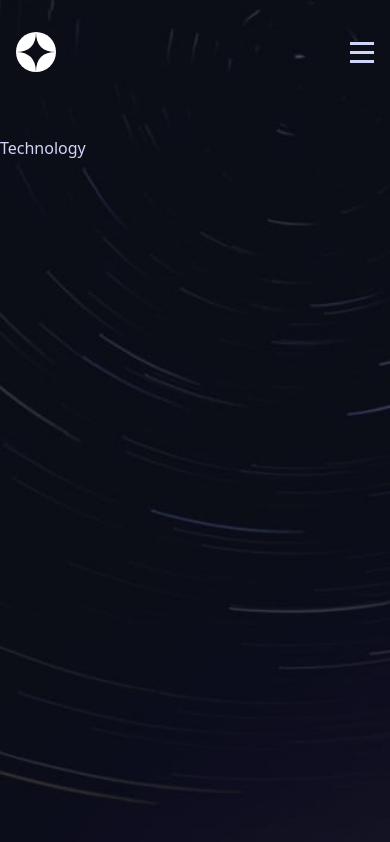
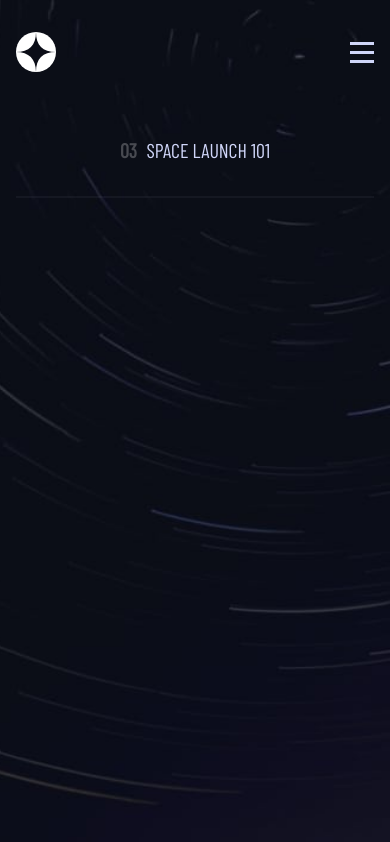
Before and after one commit to Abuu998/space-travel, a React (Vite) app: page /technology in a window 390 px wide. Built offline with nearby package versions, Linux system fonts and the light colour scheme; a web font is replaced by a local one.

Commit message:
fix: Made the slider component reusable

```diff
--- a/index.html
+++ b/index.html
@@ -2,7 +2,7 @@
 <html lang="en">
   <head>
     <meta charset="UTF-8" />
-    <link rel="icon" type="image/svg+xml" href="/vite.svg" />
+    <link rel="icon" type="image/png" href="src/assets/favicon-32x32.png" />
     <meta name="viewport" content="width=device-width, initial-scale=1.0" />
     <style>
       @import url('https://fonts.googleapis.com/css2?family=Barlow&family=Barlow+Condensed&family=Bellefair&display=swap');
--- a/src/components/navigation/Mobile.jsx
+++ b/src/components/navigation/Mobile.jsx
@@ -45,7 +45,7 @@ const pathVariant = {
 }
 
 
-const pages = ["Home", "Destination", "Crew", "Technology"]
+const PAGES = ["Home", "Destination", "Crew", "Technology"]
 
 
 function Mobile() {
@@ -83,9 +83,9 @@ function Mobile() {
                             </motion.svg>
                         </div>
                         <ul className="mt-12 pl-8 grid gap-5">
-                            { pages.map((p, index) => (
-                                <li key={p} className="relative mobile-navlink">
-                                    <NavLink to={p === "Home" ? "/" : `/${p.toLowerCase()}`} onClick={() => close()}>
+                            { PAGES.map((p, index) => (
+                                <li key={p} className="relative mobile-navlink" onClick={() => close()}>
+                                    <NavLink to={p === "Home" ? "/" : `/${p.toLowerCase()}`}>
                                         <NavText className="text-lg font-semibold">
                                             <span>{makeTwoNumber(index)}</span>
                                             <span className="ml-4">{p}</span>
--- a/src/components/crew/slider/Slider.jsx
+++ b/src/components/slider/Slider.jsx
@@ -1,18 +1,18 @@
 import { useEffect, useState } from "react"
-import SliderIndicator from "./SliderIndicator"
 
 function Slider({
     className="",
     autoPlay=true,
     interval=3500,
-    children: slides,
+    data=[],
+    children,
     changeIndex=()=>{},
     ...props
 }) {
     const [currentIndex, setCurrentIndex] = useState(0)
 
     const next = () => {
-        setCurrentIndex(curr => curr === slides.length - 1 ? 0 : curr + 1)
+        setCurrentIndex(curr => curr === data.length - 1 ? 0 : curr + 1)
     }
 
     // const previous = () => {
@@ -33,16 +33,10 @@ function Slider({
 
     return (
         <div
-            className="flex items-center justify-center gap-4 lg:mt-16 lg:justify-start"
+            className={`flex items-center justify-center gap-4 lg:mt-16 lg:justify-start ${className}`}
+            {...props}
         >
-            {slides.map((m, index) => (
-                <SliderIndicator
-                    key={m?.role}
-                    className={index === currentIndex ? "active" : ""}
-                    onClick={() => setCurrentIndex(index)}
-                    {...props}
-                />
-            ))}
+            {children({ data, setSliderIndex: setCurrentIndex })}
         </div>
     )
 }
--- a/src/pages/Crew.jsx
+++ b/src/pages/Crew.jsx
@@ -3,8 +3,9 @@ import { useSelector } from "react-redux"
 import { AnimatePresence, motion } from "framer-motion"
 import Container from "../components/container/MainContainer"
 import TitleWithNumbers from "../components/text/TitleWithNumbers"
+import Slider from "../components/slider/Slider"
 import CrewDetails from "../components/crew/CrewDetails"
-import Slider from "../components/crew/slider/Slider"
+import SliderIndicator from "../components/slider/SliderIndicator"
 
 
 const imageVariant = {
@@ -46,6 +47,18 @@ function Crew() {
     const [currentIndex, setCurrentIndex] = useState(0)
     const crew = useSelector(state => state.crew)
 
+
+    const sliderItems = ({ data, setSliderIndex }) => {
+
+        return data?.map((item, itemIndex) => (
+            <SliderIndicator
+                key={`${item?.name}-unique-key`}
+                className={itemIndex === currentIndex ? "active" : ""}
+                onClick={() => setSliderIndex(itemIndex)}
+            />
+        ))
+    }
+
     return (
         <section>
             <Container>
@@ -58,7 +71,7 @@ function Crew() {
                     <div className="border-b-2 border-b-solid border-b-secondary/5 sm:border-none">
                         <AnimatePresence mode="wait">
                             <motion.img
-                                className="block object-contain w-[250px] sm:w-[300px] lg:w-[450px] mx-auto aspect-square"
+                                className="block object-contain w-[250px] sm:w-[300px] lg:w-[450px] mx-auto aspect-square sm:-mb-12"
                                 src={crew[currentIndex]?.images?.png}
                                 alt={`${crew[currentIndex]?.name} Portrait`}
                                 variants={imageVariant}
@@ -72,9 +85,10 @@ function Crew() {
                     <div className="flex flex-col sm:flex-col-reverse gap-8 text-center lg:text-start">
                         <Slider
                             changeIndex={setCurrentIndex}
+                            data={crew}
                             interval={10000}
                         >
-                            { crew }
+                            { sliderItems }
                         </Slider>
                         <CrewDetails member={crew[currentIndex]} />
                     </div>
--- a/src/pages/Technology.jsx
+++ b/src/pages/Technology.jsx
@@ -1,8 +1,33 @@
+import { useState } from "react"
+import { useSelector } from "react-redux"
+import { AnimatePresence, motion } from "framer-motion"
+import Container from "../components/container/MainContainer"
+import TitleWithNumbers from "../components/text/TitleWithNumbers"
+import Slider from "../components/crew/slider/Slider"
+
+function Technology() {
+    const [currentIndex, setCurrentIndex] = useState(0)
+    const crew = useSelector(state => state.crew)
 
 
-function Technology() {
     return (
-        <section>Technology</section>
+        <section>
+            <Container>
+                <TitleWithNumbers
+                    className="text-xl text-center sm:text-start sm:text-2xl"
+                    number={3}
+                    label="Space launch 101"
+                />
+                <div className="flex flex-col sm:flex-col-reverse lg:flex-row-reverse lg:items-end gap-8 lg:gap-28 mt-8 md:flex-row md:justify-center">
+                    <div className="border-b-2 border-b-solid border-b-secondary/5 sm:border-none">
+
+                    </div>
+                    <div className="flex flex-col sm:flex-col-reverse gap-8 text-center lg:text-start">
+
+                    </div>
+                </div>
+            </Container>
+        </section>
     )
 }
 
```
Also changed, not shown: src/components/slider/SliderIndicator.jsx (renamed from src/components/crew/slider/SliderIndicator.jsx).
